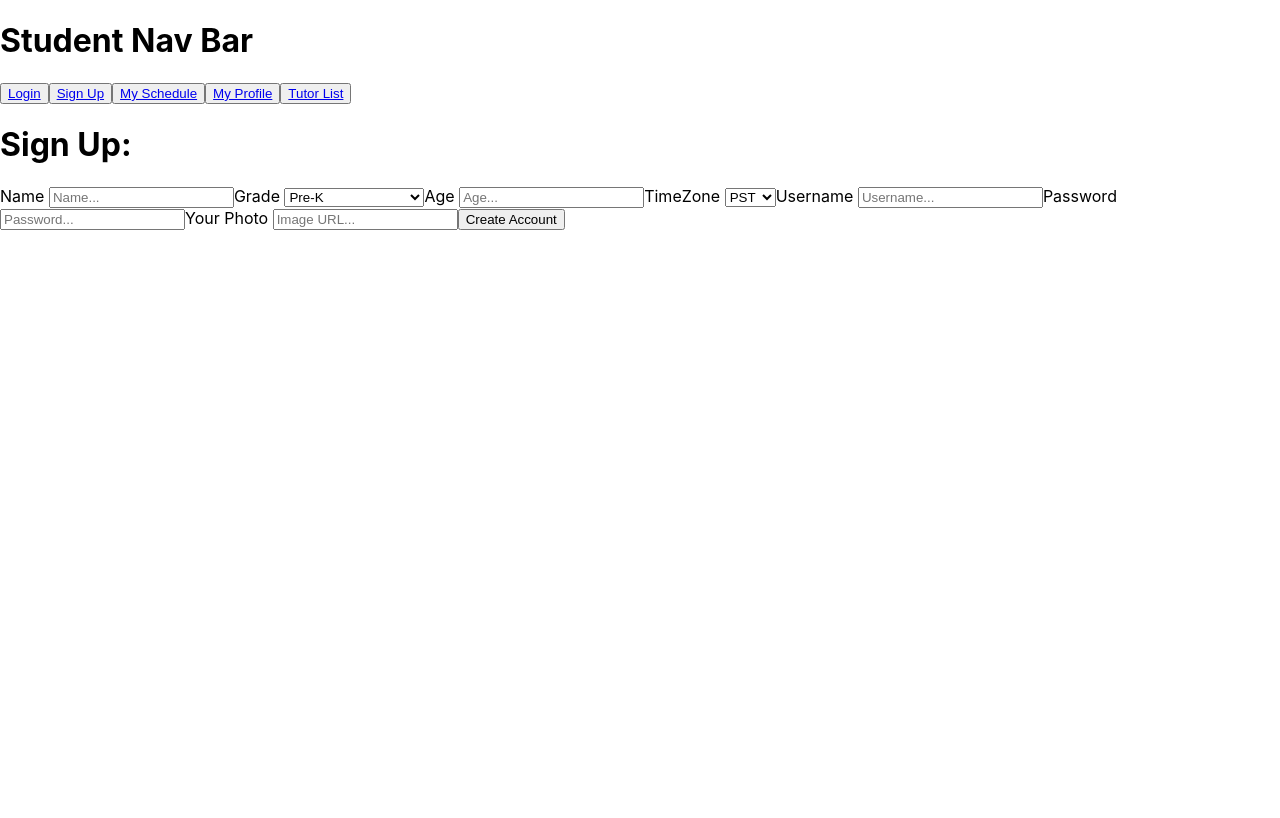
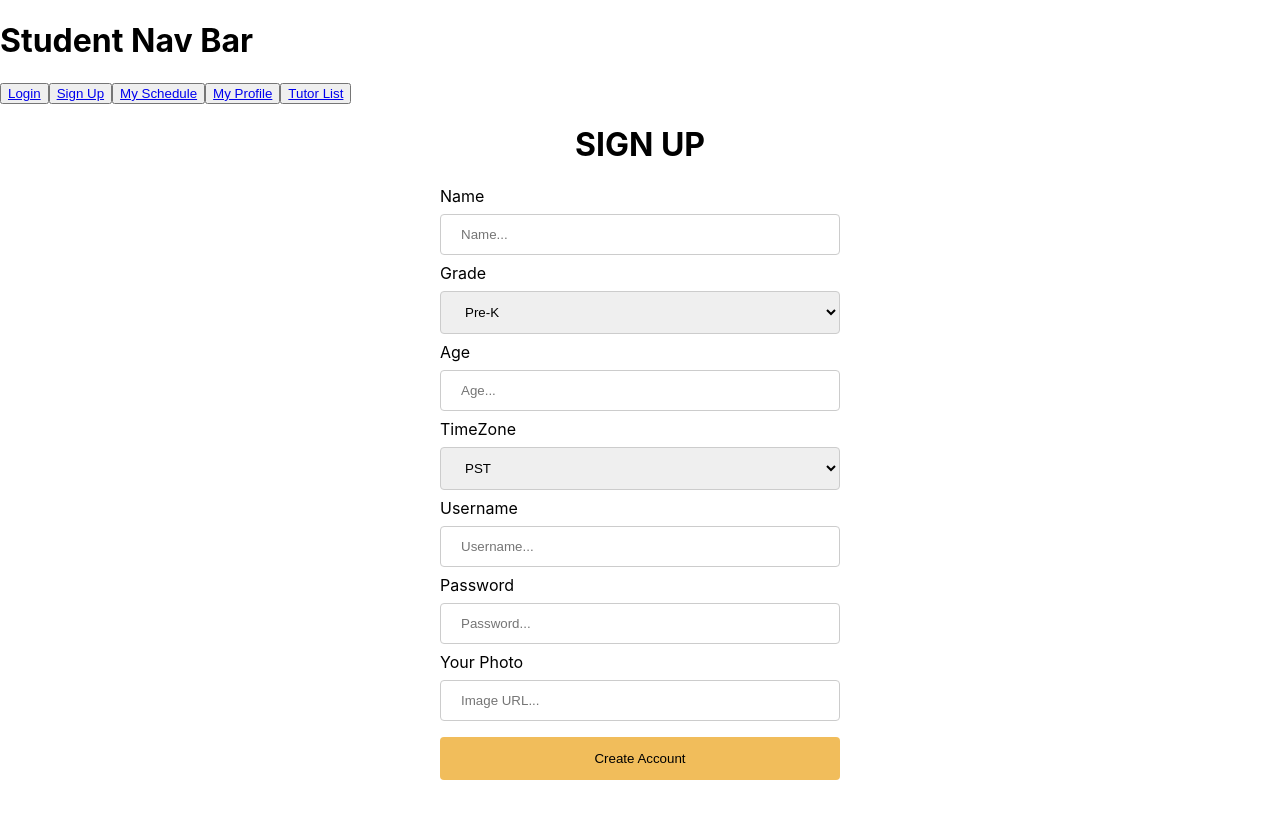
Before and after one commit to Joe-Orekhov/front-end-phase-3, a React (Create React App) app in the folder front-end/: page /sign_up in a window 1280 px wide. Shown: the top 818 px of the page. Built offline with nearby package versions, Linux system fonts and the light colour scheme.

Commit message:
add CSS for profile

```diff
--- a/front-end/src/App.css
+++ b/front-end/src/App.css
@@ -37,17 +37,28 @@
   }
 }
 
+#login{
+  display: block;
+  text-align: center;
+}
+
 #loginForm{
-  position: absolute;
-  width: 100%;
-  align-content: center;
+  display: inline-block;
+  margin-left: auto;
+  margin-right: auto;
+  text-align: left;
+  max-width: 400px;
+  padding-bottom: 50px
 }
 
 .logFormUser{
-  position: absolute;
-  left: 50%;
-  padding: 10px;
-  border-radius: 5px;
+  width: 100%;
+  padding: 12px 20px;
+  margin: 8px 0;
+  display: inline-block;
+  border: 1px solid #ccc;
+  border-radius: 4px;
+  box-sizing: border-box;
 }
 .logFormUser:hover{
   background-color: rgb(240, 240, 240);
@@ -55,37 +66,33 @@
 }
 
 .logFormPass{
-  position: absolute;
-  left: 50%;
-  padding: 10px;
-  top:40px;
-  border-radius: 5px;
+  width: 100%;
+  padding: 12px 20px;
+  margin: 8px 0;
+  display: inline-block;
+  border: 1px solid #ccc;
+  border-radius: 4px;
+  box-sizing: border-box;
 }
 .logFormPass:hover{
   border-radius: 8px;
   background-color: rgb(240, 240, 240);
 }
 .logFormButt{
-  position: absolute;
-  left: 50%;
-  padding: 10px;
-  top: 80px;
-  width: 170px;
-  border-radius: 5px;
-  background-color: rgb(132, 209, 132);
-  border-style: none;
-  border-radius: 5px;
+  width: 100%;
+  background-color: rgb(80, 222, 24);
+  padding: 14px 20px;
+  margin: 8px 0;
+  border: none;
+  border-radius: 4px;
+  cursor: pointer;
 }
 .logFormButt:hover{
-  background-color: rgb(119, 190, 119);
+  background-color: rgb(75, 209, 22);
   border-radius: 8px;
 }
 
-#loginHeader{
-  position: absolute;
-  left: 40%;
-  padding: 10px;
-}
+
 
 
 /* ////////////////TUTOR CARD///////////////// */
@@ -157,3 +164,114 @@
 #tutorInformation{
   margin: 1px;
 }
+
+
+/* //////////SIGN-UP/////////// */
+
+.sign-up{
+  display: block;
+  text-align: center;
+}
+
+.sign-up-form{
+  display: inline-block;
+  margin-left: auto;
+  margin-right: auto;
+  text-align: left;
+  max-width: 400px;
+  padding-bottom: 50px
+}
+
+.sign_up_form_input{
+  width: 100%;
+  padding: 12px 20px;
+  margin: 8px 0;
+  display: inline-block;
+  border: 1px solid #ccc;
+  border-radius: 4px;
+  box-sizing: border-box;
+}
+
+.sign-up-form-button{
+  width: 100%;
+  background-color: rgb(241, 189, 91);
+  padding: 14px 20px;
+  margin: 8px 0;
+  border: none;
+  border-radius: 4px;
+  cursor: pointer;
+}
+
+.sign-up-form-button:hover{
+  background-color: rgb(235, 130, 17)
+}
+
+/* //////////MY PROFILE/////////// */
+
+.profile-header{
+  text-align: center
+}
+
+.row{
+  display: inline-grid;
+  grid-template-columns: repeat(2, 1fr);
+  justify-content: space-evenly;
+  gap: 30px;
+}
+
+.column1{
+  float: left;
+  margin-left: 300px;
+}
+
+.column2{
+  float: right;
+  margin-right: 200px;
+}
+
+.edit-button{
+  width: 50%;
+  background-color: rgb(241, 189, 91);
+  padding: 14px 20px;
+  margin: 8px 0;
+  border: none;
+  border-radius: 4px;
+  cursor: pointer;
+}
+
+.exit-button{
+  width: 50%;
+  background-color: rgb(241, 189, 91);
+  padding: 14px 20px;
+  margin: 8px 0;
+  border: none;
+  border-radius: 4px;
+  cursor: pointer;
+}
+
+.edit-form-submit-bttn{
+  width: 100%;
+  background-color: rgb(241, 189, 91);
+  padding: 14px 20px;
+  margin: 8px 0;
+  border: none;
+  border-radius: 4px;
+  cursor: pointer;
+}
+
+.edit-profile-form{
+  display: inline-block;
+  margin-left: auto;
+  margin-right: auto;
+  text-align: left;
+  padding-bottom: 50px
+}
+
+.edit-profile-input{
+  width: 100%;
+  padding: 12px 20px;
+  display: inline-block;
+  border: 1px solid #ccc;
+  border-radius: 4px;
+  box-sizing: border-box;
+}
--- a/front-end/src/component/SignUp.js
+++ b/front-end/src/component/SignUp.js
@@ -30,13 +30,13 @@ function SignUp() {
   }
 
   return(
-    <div>
-      <h1>Sign Up:</h1>
-      <form onSubmit={handleSignUpSubmit}>
+    <div className="sign-up">
+      <h1>SIGN UP</h1>
+      <form onSubmit={handleSignUpSubmit} className="sign-up-form">
         <label>Name </label>
-        <input type="text" name="name" placeholder="Name..." />
+        <input className="sign_up_form_input" type="text" name="name" placeholder="Name..." />
         <label>Grade </label>
-        <select name="grade">
+        <select className="sign_up_form_input" name="grade">
           <option>Pre-K</option>
           <option>Kindergarten</option>
           <option>First</option>
@@ -59,21 +59,21 @@ function SignUp() {
           <option>Bootcamp</option>
         </select>
         <label>Age </label>
-        <input type="text" name="age" placeholder="Age..." />
+        <input className="sign_up_form_input" type="text" name="age" placeholder="Age..." />
         <label>TimeZone </label>
-        <select name="timezone">
+        <select className="sign_up_form_input" name="timezone">
           <option>PST</option>
           <option>MST</option>
           <option>CST</option>
           <option>EST</option>
         </select>
         <label>Username </label>
-        <input type="text" name="username" placeholder="Username..." />
+        <input className="sign_up_form_input" type="text" name="username" placeholder="Username..." />
         <label>Password </label>
-        <input type="text" name="password" placeholder="Password..." />
+        <input className="sign_up_form_input" type="text" name="password" placeholder="Password..." />
         <label>Your Photo </label>
-        <input type="text" name="img" placeholder="Image URL..." />
-        <button>Create Account</button>
+        <input className="sign_up_form_input" type="text" name="img" placeholder="Image URL..." />
+        <button className="sign-up-form-button">Create Account</button>
       </form>
     </div>
   )
--- a/front-end/src/component/StudentEditForm.js
+++ b/front-end/src/component/StudentEditForm.js
@@ -27,20 +27,19 @@ const EditForm = ({studentInfo, userId, setStudentInfo}) => {
 
 
   return(
-    <div id="editForm">
-
-      <form onSubmit={handleNewForm}>
+    <div>
+      <form className="edit-profile-form"onSubmit={handleNewForm}>
         <p>Name:</p>
-        <input type="text" name="name" ></input><br/>
+        <input className="edit-profile-input" type="text" name="name" ></input><br/>
         <p>Image:</p>
-        <input type="text"  name="img" ></input><br/>
+        <input className="edit-profile-input" type="text"  name="img" ></input><br/>
         <p>Grade:</p>
-        <input type="text" name="grade" ></input><br/>
+        <input className="edit-profile-input" type="text" name="grade" ></input><br/>
         <p>Age:</p>
-        <input type="number"  name="age" ></input><br/>
+        <input className="edit-profile-input" type="number"  name="age" ></input><br/>
         <p>TimeZone:</p>
-        <input type="text" name="timezone" ></input><br/>
-        <button type="submit">submit</button>
+        <input className="edit-profile-input" type="text" name="timezone" ></input><br/>
+        <button type="submit" className="edit-form-submit-bttn">submit</button>
       </form>
 
     </div>
--- a/front-end/src/component/StudentProfile.js
+++ b/front-end/src/component/StudentProfile.js
@@ -15,14 +15,20 @@ function StudentProfile({userId}) {
 
   return(
     <div>
+      <h1 className="profile-header">MY PROFILE</h1>
+    <div class="row">
+      <div class="column1">
+        <h2>Name: {studentInfo.name}</h2>
+        <img src={studentInfo.img} alt="studentpic" width="60%"/>
+        <p>Grade: {studentInfo.grade}</p>
+        <p>Age: {studentInfo.age}</p>
+        <p>TimeZone: {studentInfo.timezone}</p>
+      </div>
 
-      <h1>My Profile</h1>
-      {editForm? <button onClick={()=> setEditForm(false)}>Edit Profile</button> : <div><button onClick={() =>setEditForm(true)}>Exit Edit</button> <EditForm studentInfo={studentInfo} userId={userId} setStudentInfo={setStudentInfo}/> </div> }
-      <h2>Name: {studentInfo.name}</h2>
-      <img src={studentInfo.img} alt="studentpic" width="400" height="400" />
-      <p>Grade: {studentInfo.grade}</p>
-      <p>Age: {studentInfo.age}</p>
-      <p>TimeZone: {studentInfo.timezone}</p>
+      <div class="column2">
+        {editForm? <button onClick={()=> setEditForm(false)} className="edit-button">Edit Profile</button> : <div><button onClick={() =>setEditForm(true)}className="exit-button">Exit Edit</button> <EditForm studentInfo={studentInfo} userId={userId} setStudentInfo={setStudentInfo}/> </div>}
+      </div>
+    </div>
     </div>
   )
 }
--- a/front-end/src/component/login.js
+++ b/front-end/src/component/login.js
@@ -2,7 +2,7 @@ import React, { useState, useEffect } from 'react';
 // import { ButtonDropdown, DropdownToggle, DropdownMenu, DropdownItem } from 'reactstrap';
 
 
-function Login({  }) {
+function Login() {
   const [ userpass, setUserPass] = useState('')
   const [ username, setUsername] = useState('')
   const [ allUser,  setAllUser ] = useState([])
@@ -31,8 +31,8 @@ function Login({  }) {
     }
 
   return(
-    <div >
-      <h1 id="loginHeader">LOGIN</h1>
+    <div id="login">
+      <h1>LOGIN</h1>
       <div id="loginForm">
         <form onSubmit={handleSubmit}>
           <input className="logFormUser" name="username" placeholder="Username" onChange={(e)=>setUsername(e.target.value)}></input><br/>
```
